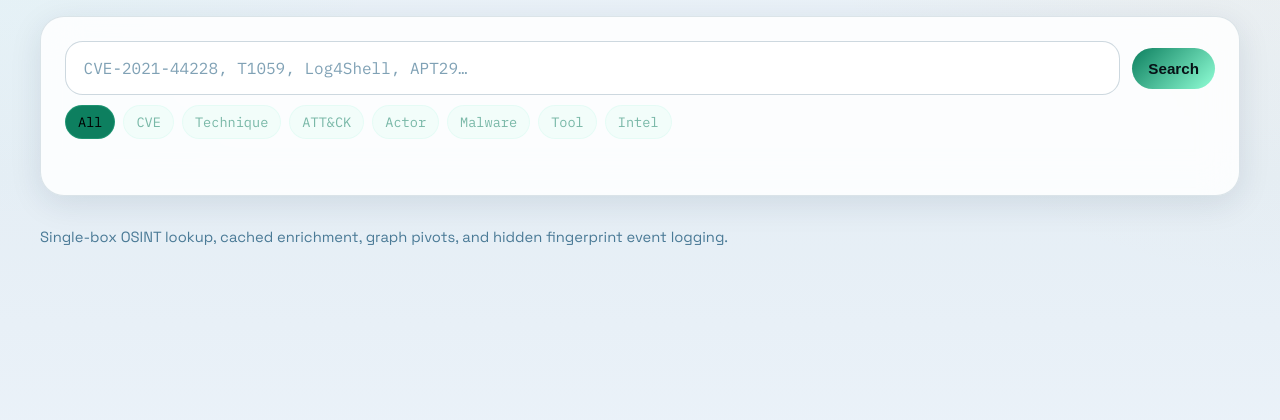
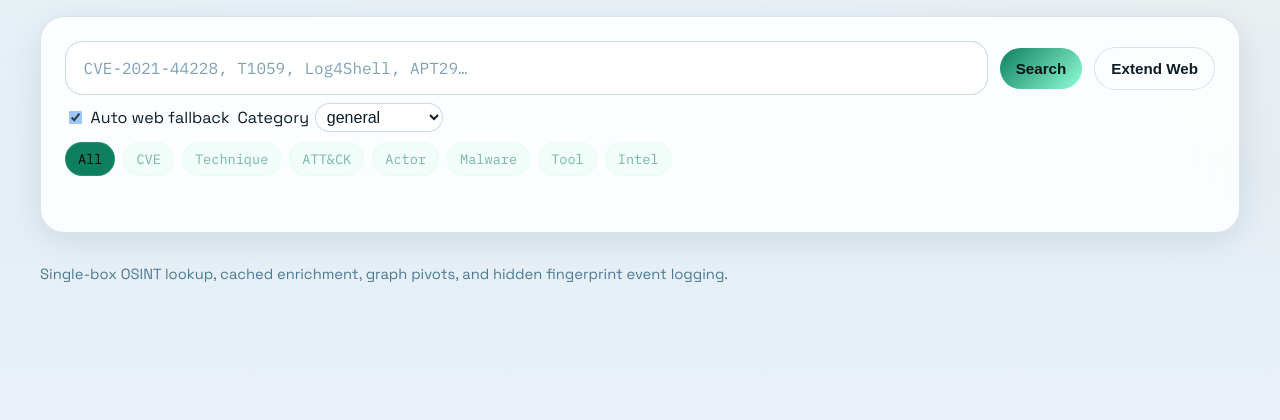
Before and after one commit to zzoidbergzz/z-zoidberg, a Python web app: template security-knowledge/templates/search.html in a window 1280 px wide. Shown: the part 198-618 px from the top of the page. Run offline with Jinja, Linux system fonts and the light colour scheme; the template is opened without the code that fills it, so the values that code supplies are empty; some libraries are stand-ins or nearby versions.

Commit message:
feat: add extend-web controls to search UI
Co-authored-by: Copilot <223556219+Copilot@users.noreply.github.com>

```diff
--- a/security-knowledge/templates/search.html
+++ b/security-knowledge/templates/search.html
@@ -13,6 +13,22 @@
              placeholder="CVE-2021-44228, T1059, Log4Shell, APT29…"
              style="flex:1;min-width:14rem;" autocomplete="off">
       <button class="button" id="search-btn">Search</button>
+      <button class="button-muted" id="search-web-btn">Extend Web</button>
+    </div>
+    <div style="display:flex;gap:0.5rem;flex-wrap:wrap;margin-top:0.5rem;align-items:center;">
+      <label style="display:flex;align-items:center;gap:0.35rem;" class="muted">
+        <input type="checkbox" id="web-fallback-toggle" checked>
+        Auto web fallback
+      </label>
+      <label style="display:flex;align-items:center;gap:0.35rem;" class="muted">
+        Category
+        <select id="web-category" class="form-input" style="padding:0.25rem 0.45rem; min-width:8rem;">
+          <option value="general" selected>general</option>
+          <option value="news">news</option>
+          <option value="it">it</option>
+          <option value="science">science</option>
+        </select>
+      </label>
     </div>
     <div style="display:flex;gap:0.5rem;flex-wrap:wrap;margin-top:0.6rem;" id="filter-bar">
       <button class="tiny-pill filter-chip active" data-filter="">All</button>
@@ -192,18 +208,24 @@
   }
 
   // ── Search ─────────────────────────────────────────────────────────────
-  async function doSearch(q) {
+  async function doSearch(q, opts = {}) {
     if (!q.trim()) { resultsDiv.innerHTML = ""; status.textContent = ""; allItems = []; return; }
     status.textContent = "Searching…";
     resultsDiv.innerHTML = "";
     try {
-      const resp = await fetch(`/api/v1/search/?q=${encodeURIComponent(q)}&limit=30`, { credentials: "same-origin" });
+      const webFallback = opts.webFallback ?? document.getElementById("web-fallback-toggle").checked;
+      const webOnly = !!opts.webOnly;
+      const webCategory = document.getElementById("web-category").value || "general";
+      const resp = await fetch(
+        `/api/v1/search/?q=${encodeURIComponent(q)}&limit=30&web_fallback=${webFallback ? "true" : "false"}&web_only=${webOnly ? "true" : "false"}&web_categories=${encodeURIComponent(webCategory)}`,
+        { credentials: "same-origin" }
+      );
       if (!resp.ok) throw new Error("HTTP " + resp.status);
       const data = await resp.json();
       allItems = Array.isArray(data) ? data : (data.items || data.results || []);
       status.textContent = allItems.length ? `${allItems.length} result(s)` : "";
       if (!allItems.length) {
-        resultsDiv.innerHTML = '<div class="empty-state">No results found.</div>';
+        resultsDiv.innerHTML = '<div class="empty-state">No results found. Try <strong>Extend Web</strong>.</div>';
         return;
       }
       renderResults();
@@ -214,8 +236,9 @@
   }
 
   // ── Events ─────────────────────────────────────────────────────────────
-  document.getElementById("search-btn").addEventListener("click", () => doSearch(qInput.value));
-  qInput.addEventListener("keydown", e => { if (e.key === "Enter") doSearch(qInput.value); });
+  document.getElementById("search-btn").addEventListener("click", () => doSearch(qInput.value, { webOnly: false }));
+  document.getElementById("search-web-btn").addEventListener("click", () => doSearch(qInput.value, { webOnly: true, webFallback: true }));
+  qInput.addEventListener("keydown", e => { if (e.key === "Enter") doSearch(qInput.value, { webOnly: false }); });
 
   document.getElementById("filter-bar").addEventListener("click", e => {
     const chip = e.target.closest(".filter-chip");
```
Also changed, not shown: security-knowledge/app/routers/search.py (+8 -0 lines), security-knowledge/tests/test_search_api.py (+14 -0 lines).
